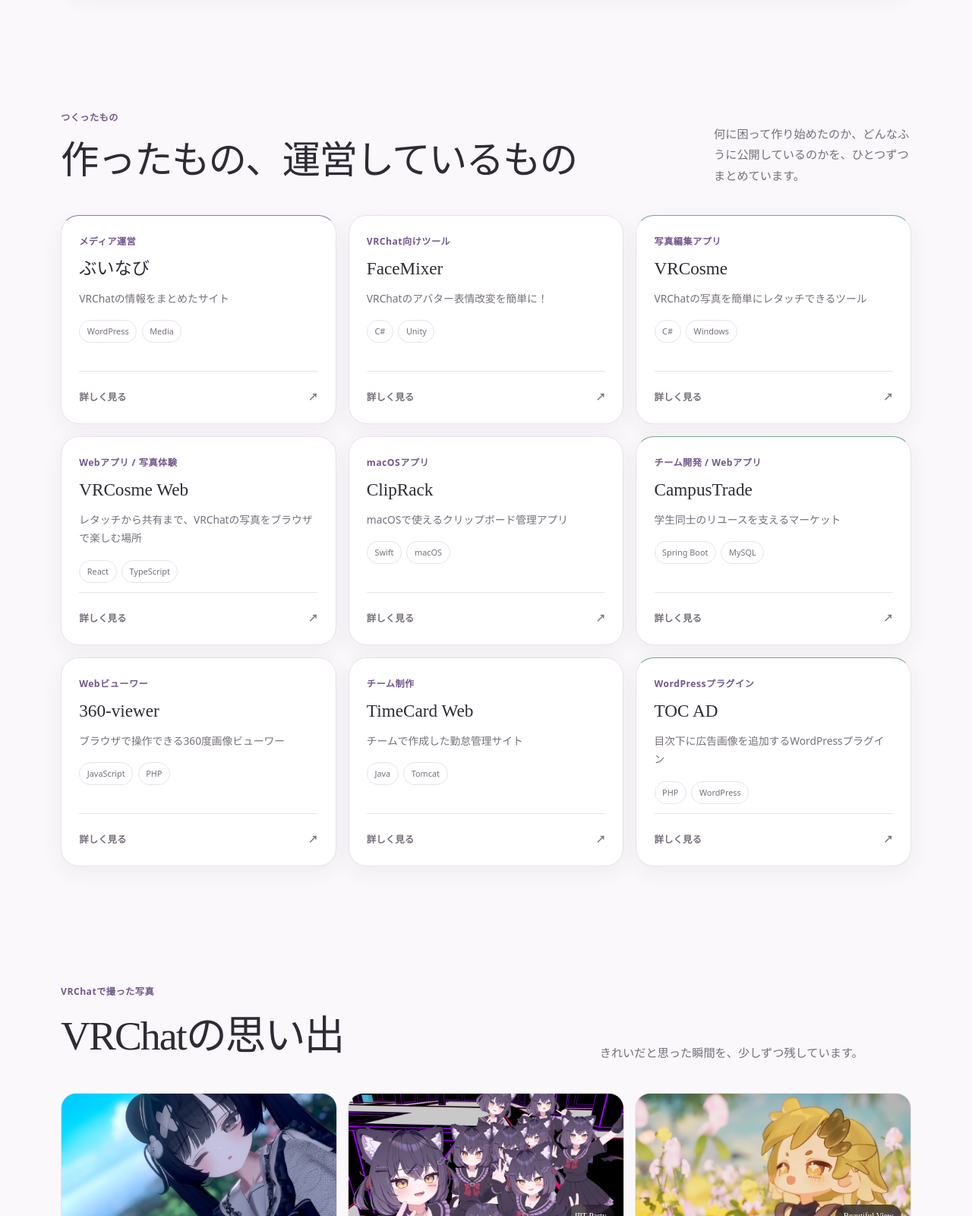
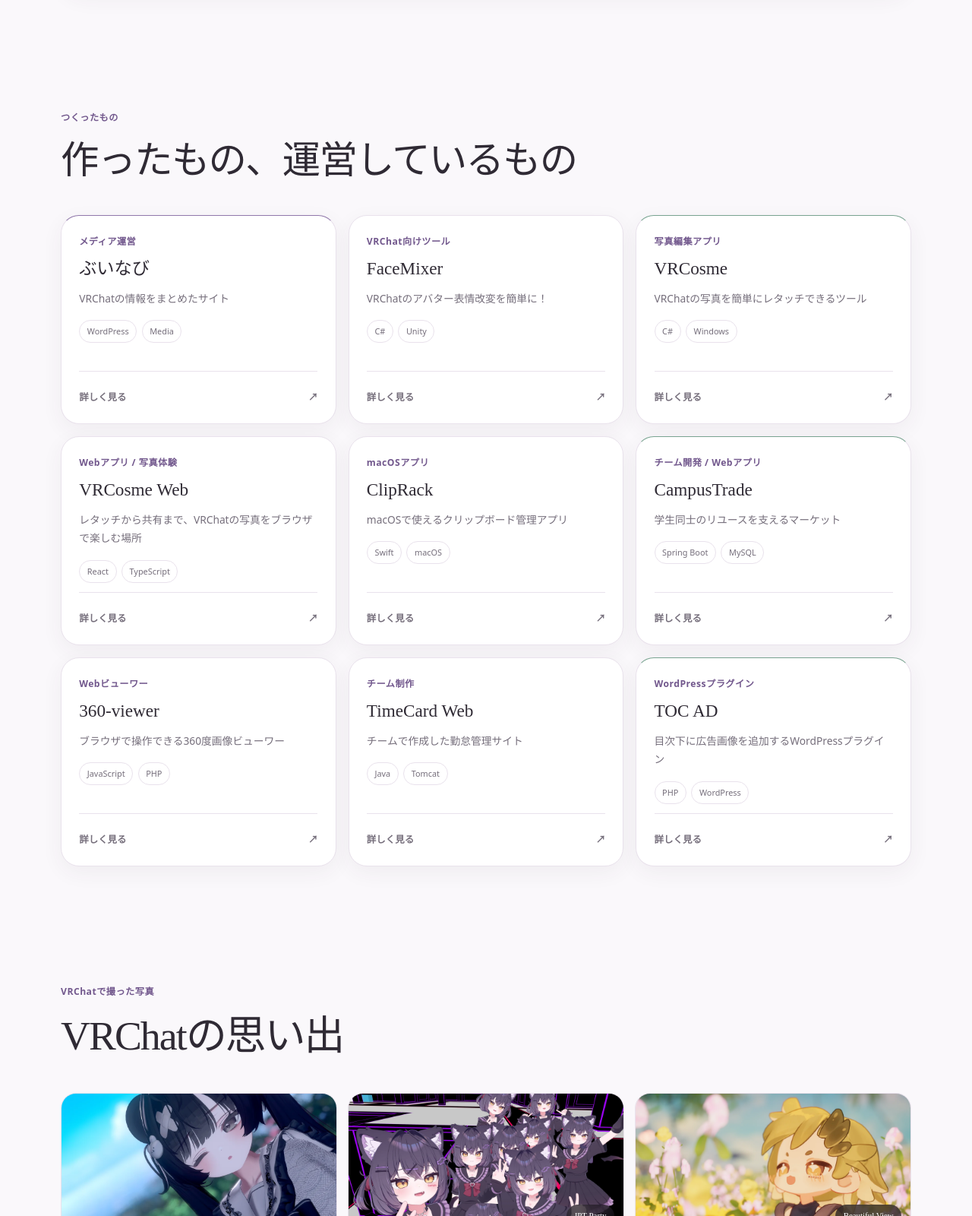
Before and after one commit to natuki53/mu-natuki-com, a website built with Vite: page index.html in a window 1280 px wide. Shown: the part 1545-3145 px from the top of the page at 76% size. Built offline with nearby package versions, Linux system fonts and the light colour scheme; a web font is replaced by a local one.

Commit message:
fix: プロジェクトと写真欄の説明文を削除

```diff
--- a/index.html
+++ b/index.html
@@ -160,14 +160,11 @@
       </section>
 
       <section id="projects" class="section-shell projects-section">
-        <div class="section-heading section-heading-row">
+        <div class="section-heading">
           <div>
             <p class="section-kicker" data-i18n="section.projects">つくったもの</p>
             <h2 data-i18n="projects.heading">作ったもの、運営しているもの</h2>
           </div>
-          <p class="section-intro" data-i18n="projects.intro">
-            何に困って作り始めたのか、どんなふうに公開しているのかを、ひとつずつまとめています。
-          </p>
         </div>
 
         <div class="projects-grid">
@@ -246,12 +243,11 @@
       </section>
 
       <section id="gallery" class="section-shell gallery-section">
-        <div class="section-heading section-heading-row">
+        <div class="section-heading">
           <div>
             <p class="section-kicker" data-i18n="section.gallery">VRChatで撮った写真</p>
             <h2 data-i18n="gallery.heading">VRChatの思い出</h2>
           </div>
-          <p class="section-intro" data-i18n="gallery.desc">きれいだと思った瞬間を、少しずつ残しています。</p>
         </div>
 
         <div class="gallery-grid">
--- a/src/data/english.js
+++ b/src/data/english.js
@@ -52,7 +52,6 @@ export const en = {
   'profile.historyNow':
     'I continue planning articles, analyzing readership, and coordinating the vrnavi team while developing VRCosme Web and other products.',
   'projects.heading': 'Things I make and run',
-  'projects.intro': 'Each page explains the problem that started the project and where the result is available.',
   'projects.view': 'View details',
 
   'project.vrnavi.title': 'vrnavi',
@@ -216,7 +215,6 @@ export const en = {
   ],
 
   'gallery.heading': 'Memories from VRChat',
-  'gallery.desc': 'A growing collection of moments that felt beautiful.',
   'gallery.caption1': 'Summer',
   'gallery.caption2': 'JPT Party',
   'gallery.caption3': 'Beautiful View',
--- a/src/styles/site.css
+++ b/src/styles/site.css
@@ -474,18 +474,6 @@ main {
   letter-spacing: -0.035em;
 }
 
-.section-heading-row {
-  display: grid;
-  grid-template-columns: 1fr minmax(280px, 0.62fr);
-  align-items: end;
-  gap: 3rem;
-}
-
-.projects-section .section-heading-row {
-  grid-template-columns: minmax(0, 2.3fr) minmax(260px, 0.7fr);
-  gap: clamp(2rem, 4vw, 3rem);
-}
-
 .projects-section .section-heading h2 {
   font-size: clamp(2rem, 4vw, 3.15rem);
   text-wrap: balance;
@@ -1344,11 +1332,6 @@ main {
     grid-template-columns: repeat(2, minmax(0, 1fr));
   }
 
-  .projects-section .section-heading-row {
-    grid-template-columns: 1fr;
-    gap: 1.3rem;
-  }
-
   .detail-hero,
   .detail-layout {
     grid-template-columns: 1fr;
@@ -1441,7 +1424,6 @@ main {
     width: min(calc(100% - 28px), var(--max-width));
   }
 
-  .section-heading-row,
   .about-grid,
   .server-heading {
     grid-template-columns: 1fr;
```
